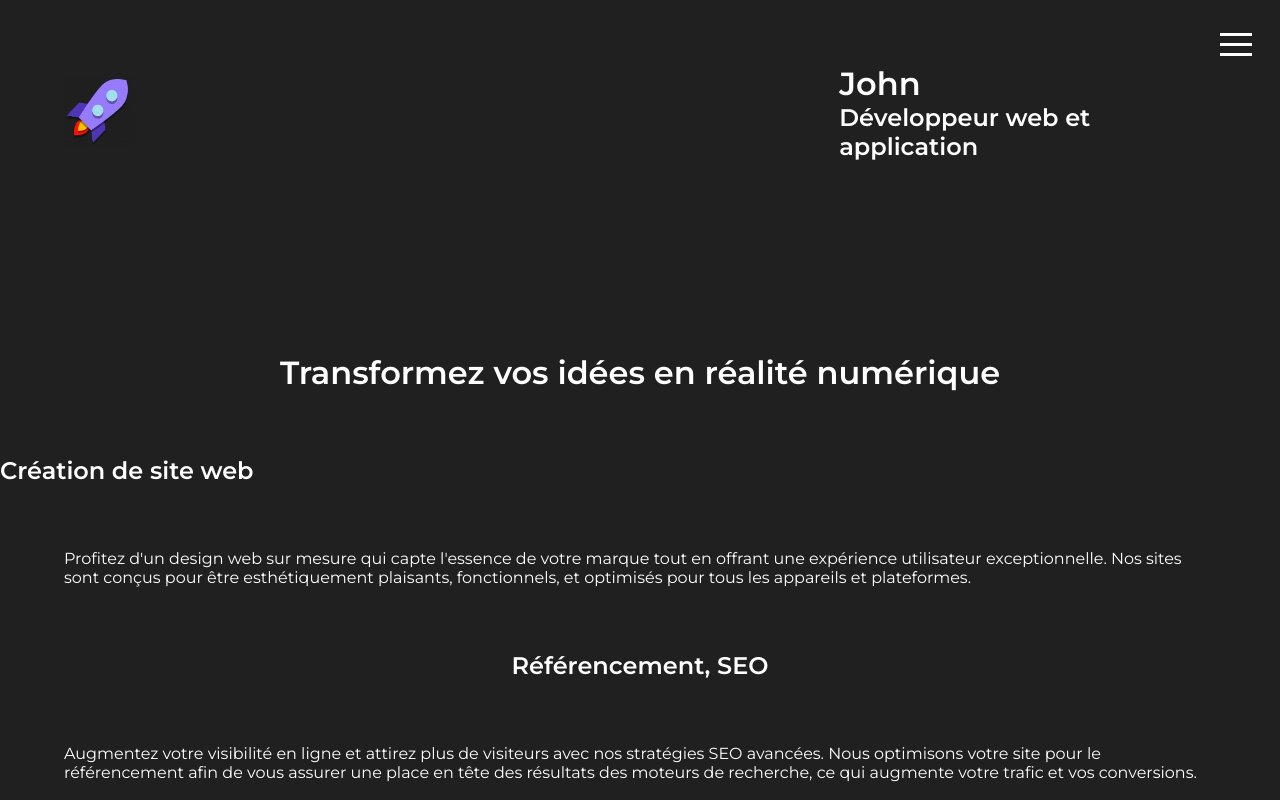
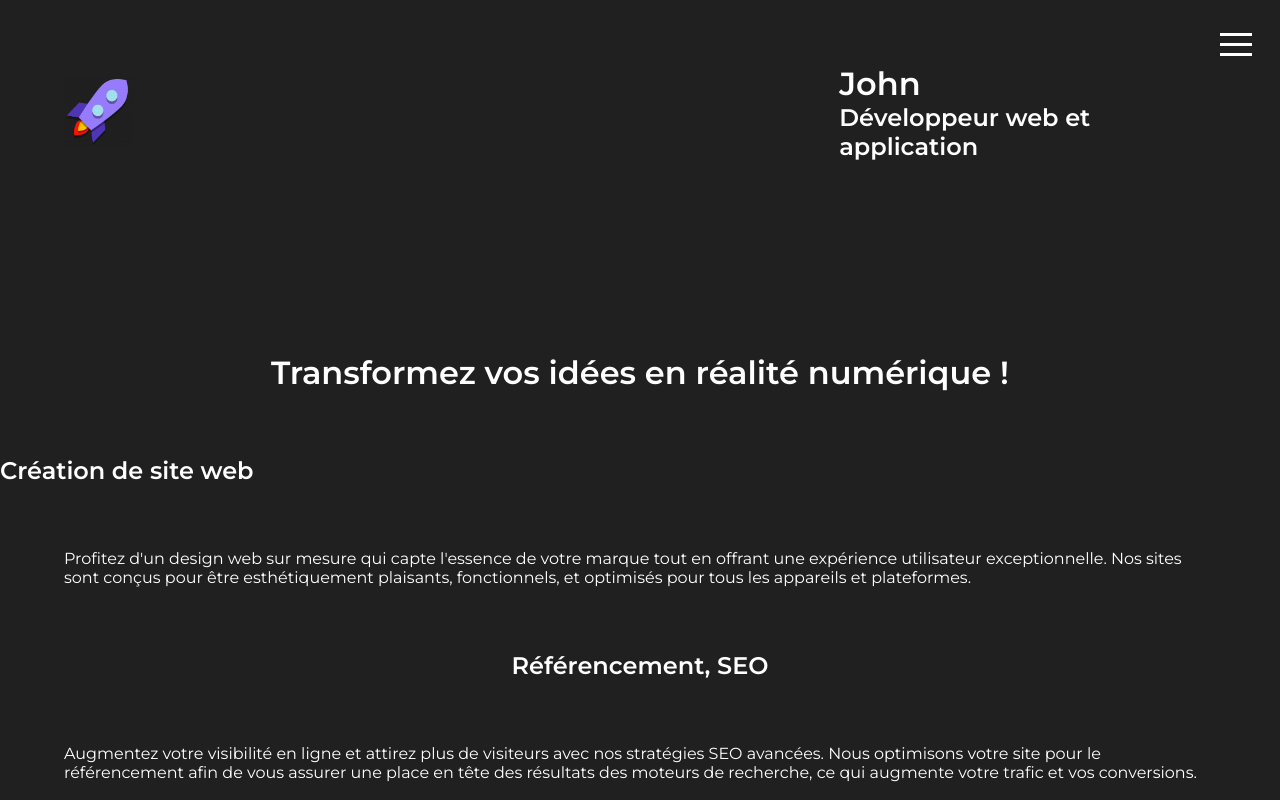
Before and after one commit to Jonathan-Bernard/professional-website, a Next.js app: page / in a window 1280 px wide. Shown: the top 800 px of the page. Built offline with nearby package versions, Linux system fonts and the light colour scheme.

Commit message:
first commit

```diff
--- a/src/app/page.tsx
+++ b/src/app/page.tsx
@@ -9,7 +9,7 @@ export default function Home() {
       <div className={styles.container}>
         <h1 className={styles.title}>
           {" "}
-          Transformez vos idées en réalité numérique
+          Transformez vos idées en réalité numérique !
         </h1>
         <div id="creation-site-web" className={styles.section}>
           <h2 className={styles.subtitle}>Création de site web</h2>{" "}
```
